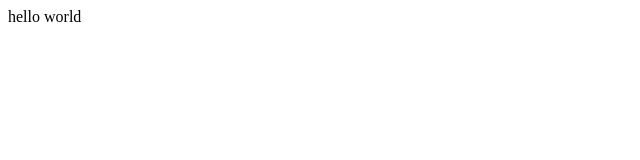
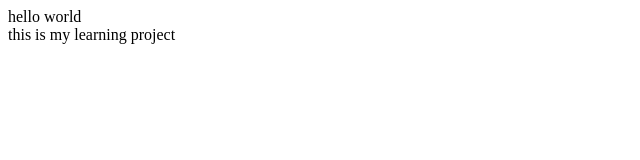
Before and after one commit to arjun-biju0/demo-repo, a plain HTML site: page index.html in a window 1280 px wide. Shown: the whole page, without its empty margins (0-640 px from the left). Drawn offline with Linux system fonts and the light colour scheme.

Commit message:
added few more lines

```diff
--- a/index.html
+++ b/index.html
@@ -1 +1,2 @@
 <div>hello world</div>
+<div>this is my learning project</div>
```
